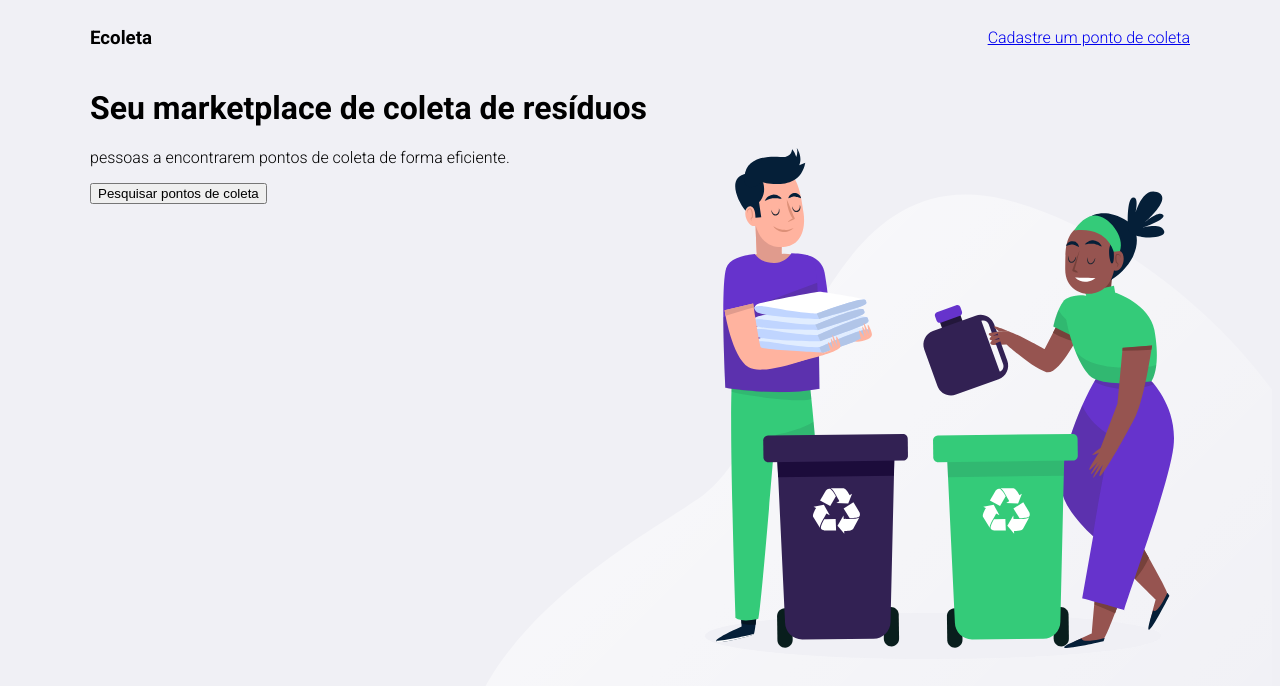
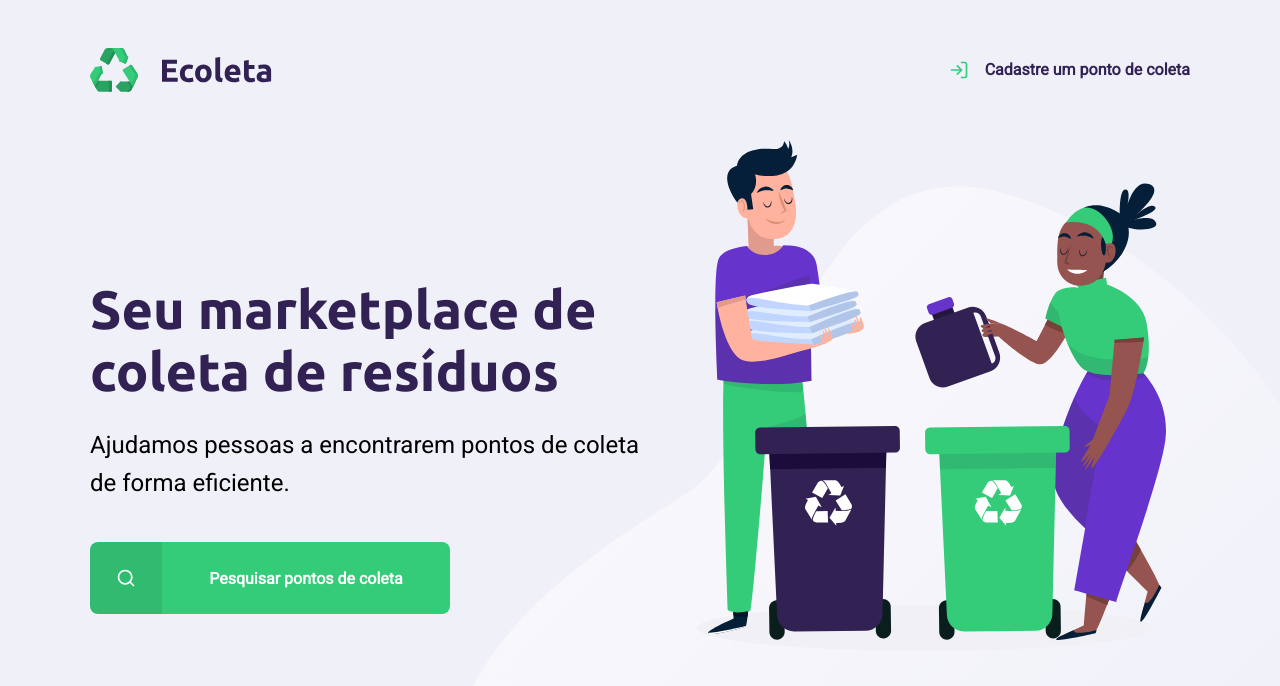
Before and after one commit to ThiagoZellMendes/Projeto-NLW-1, a plain HTML site: page index.html in a window 1280 px wide. Drawn offline with Linux system fonts and the light colour scheme.

Commit message:
Home page update CSS and @media

```diff
--- a/index.html
+++ b/index.html
@@ -6,7 +6,7 @@
   <meta name="viewport" content="width=device-width, initial-scale=1.0">
   <title>Ecoleta</title>
 
-  <link href="https://fonts.googleapis.com/css2?family=Roboto:wght@300;700&display=swap" rel="stylesheet">
+  <link href="https://fonts.googleapis.com/css2?family=Roboto&family=Ubuntu:wght@700&display=swap" rel="stylesheet">
   <link rel="stylesheet" href="styles/main.css">
 
 </head>
@@ -19,18 +19,25 @@
     <div class="content">
 
       <header>
-        <h3>Ecoleta</h3>
+        <img src="/Assets/logo.svg" alt="Logomarca">
 
-        <a href="#">Cadastre um ponto de coleta</a>
+        <a href="#">
+        <span></span>
+          Cadastre um ponto de coleta
+        </a>
       </header>
 
-
-      <h1>Seu marketplace de coleta de resíduos</h1>
+      <main>
+        <h1>Seu marketplace de coleta de resíduos</h1>
 
 
-      <p>pessoas a encontrarem pontos de coleta de forma eficiente.</p>
+      <p>Ajudamos pessoas a encontrarem pontos de coleta de forma eficiente.</p>
 
-      <button>Pesquisar pontos de coleta</button>
+      <a href="#"><span></span><strong>Pesquisar pontos de coleta</strong></a>
+
+
+      </main>
+
     </div>
 
   </div>
--- a/styles/main.css
+++ b/styles/main.css
@@ -1,10 +1,32 @@
+:root {
+  --title-color: #322153;
+  --primary-color: #34cb79;
+}
+
+*{
+  margin: 0;
+  padding: 0;
+}
+
 html {
   font-family: 'Roboto', sans-serif;
 }
 
 body{
-  background: #f0f0f5;
+  background: #f0f0f9;
+  -webkit-font-smoothing: antialiased;
 }
+
+a {
+  text-decoration: none;
+}
+
+h1, h2, h4, h5, h6 {
+  color: var(--title-color);
+  font-family: 'Ubuntu', sans-serif;
+
+}
+
 
 #page-home {
   height: 100vh;
@@ -16,10 +38,115 @@ body{
   width: 90%;
   max-width: 1100px;
   margin: 0 auto;
+  display: flex;
+  height: 100%;
+  flex-direction: column;
 }
 
 #page-home header{
+  margin-top: 48px;
   display: flex;
   align-items: center;
   justify-content: space-between;
 }
+
+#page-home header a {
+  display: flex;
+  color: var(--title-color);
+  font-weight: 700;
+}
+
+#page-home header a span {
+  margin-right: 16px;
+  display: flex;
+  background-image: url(../Assets/log-in.svg);
+  width: 20px;
+  height: 20px;
+}
+
+#page-home main {
+  max-width: 560px;
+  flex: 1;
+  height: 600px;
+  display: flex;
+  flex-direction: column;
+  justify-content: center;
+}
+
+#page-home main h1 {
+  font-size: 54px;
+
+}
+
+#page-home main p {
+  font-size: 24px;
+  line-height: 38px;
+  margin-top: 24px;
+}
+
+#page-home main a {
+  width: 100%;
+  max-width: 360px;
+  height: 72px;
+  border-radius: 8px;
+  display: flex;
+  align-items: center;
+  margin-top: 40px;
+  background-color: var(--primary-color);
+  transition: 400ms;
+}
+
+#page-home main a:hover {
+  background-color: #2fb86e;
+}
+
+#page-home main a span {
+  width: 72px;
+  height: 72px;
+  border-bottom-left-radius: 8px;
+  border-top-left-radius: 8px;
+  background-color: rgba(0,0,0,0.08);
+  display: flex;
+  align-items: center;
+  justify-content: center;
+
+}
+
+#page-home main a span::after {
+  content: "";
+  background-image: url('../Assets/search.svg');
+  width: 20px;
+  height: 20px;
+
+}
+
+#page-home main a strong {
+  flex: 1;
+  color: white;
+  text-align: center;
+}
+
+@media (max-width: 900px) {
+  #page-home {
+    background-position-x: 70vw ;
+  }
+
+  #page-home .content {
+    align-items: center;
+    text-align: center;
+  }
+
+  #page-home header a{
+    position: absolute;
+    bottom: 48px;
+    left: 50%;
+    transform: translateX(-50%);
+
+  }
+
+  #page-home main {
+    align-items: center;
+  }
+
+
+}
```
